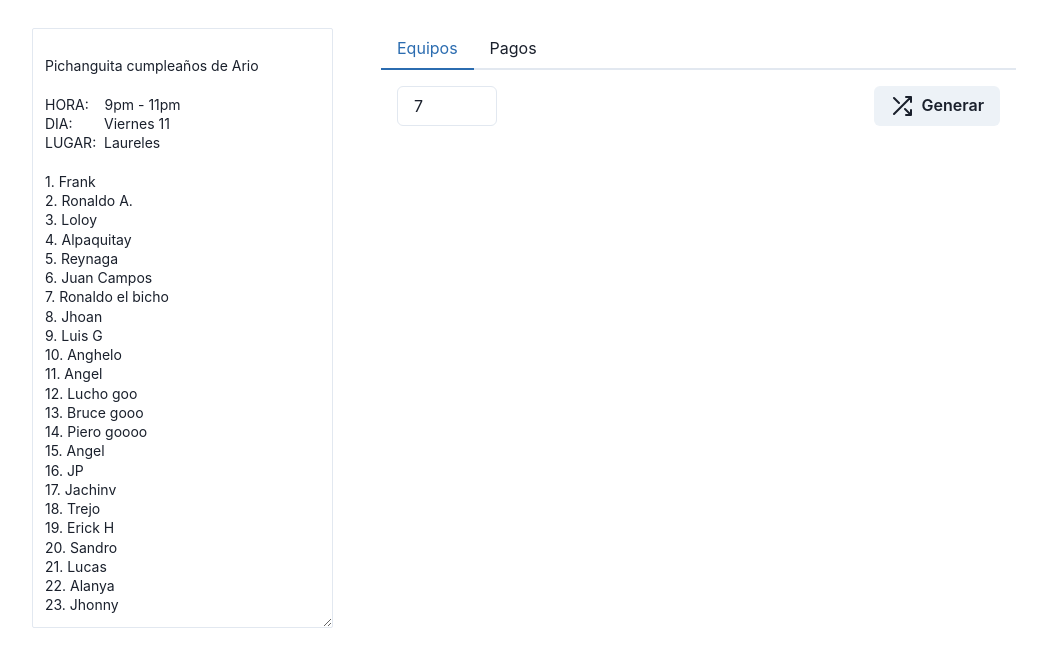
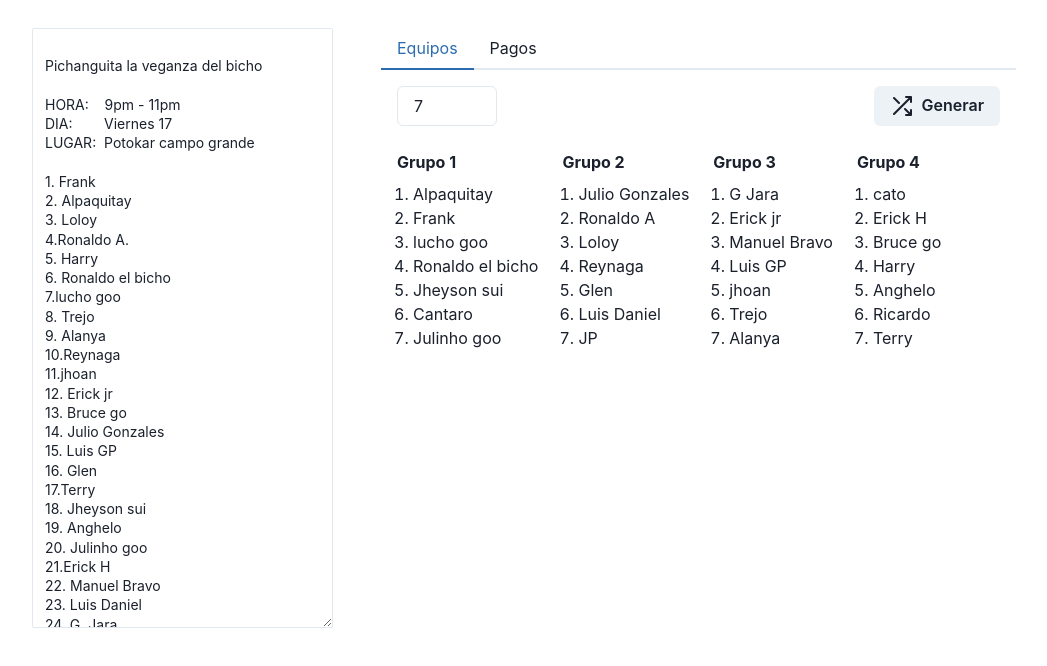
Before and after one commit to condef5/cojos-client, a React (Vite) app: page / in a window 1280 px wide. Shown: the top 666 px of the page, without its empty margins (116-1163 px from the left). Built offline with nearby package versions, Linux system fonts and the light colour scheme.

Commit message:
add local data

```diff
--- a/src/components/Teams.tsx
+++ b/src/components/Teams.tsx
@@ -4,9 +4,35 @@ import { useLocalStorage } from "./hooks";
 import { shuffleArray, sliceIntoChunks } from "./utils";
 import { ShuffleIcon, TrashIcon } from "./Icons";
 
+const defaultTeams = [
+  [
+    "Alpaquitay",
+    "Frank",
+    "lucho goo",
+    "Ronaldo el bicho",
+    "Jheyson sui",
+    "Cantaro",
+    "Julinho goo",
+  ],
+  [
+    "Julio Gonzales",
+    "Ronaldo A",
+    "Loloy",
+    "Reynaga",
+    "Glen",
+    "Luis Daniel",
+    "JP",
+  ],
+  ["G Jara", "Erick jr", "Manuel Bravo", "Luis GP", "jhoan", "Trejo", "Alanya"],
+  ["cato", "Erick H", "Bruce go", "Harry", "Anghelo", "Ricardo", "Terry"],
+];
+
 function Teams({ players }: { players: string[] }) {
   const [playerNumber, setPlayerNumber] = useState<number>(7);
-  const [groups, setGroups] = useLocalStorage<string[][]>("groups", []);
+  const [groups, setGroups] = useLocalStorage<string[][]>(
+    "groups",
+    defaultTeams
+  );
 
   return (
     <Box>
--- a/src/components/TextComponent.tsx
+++ b/src/components/TextComponent.tsx
@@ -3,35 +3,40 @@ import { Textarea, Box } from "@chakra-ui/react";
 import { useLocalStorage } from "./hooks";
 
 const defaultValue = `
-Pichanguita cumpleaños de Ario
+Pichanguita la veganza del bicho
 
 HORA:    9pm - 11pm
-DIA:        Viernes 11
-LUGAR:  Laureles
+DIA:        Viernes 17
+LUGAR:  Potokar campo grande
 
 1. Frank
-2. Ronaldo A.
+2. Alpaquitay
 3. Loloy
-4. Alpaquitay
-5. Reynaga
-6. Juan Campos
-7. Ronaldo el bicho
-8. Jhoan
-9. Luis G
-10. Anghelo
-11. Angel
-12. Lucho goo
-13. Bruce gooo
-14. Piero goooo
-15. Angel
-16. JP
-17. Jachinv
-18. Trejo
-19. Erick H
-20. Sandro
-21. Lucas
-22. Alanya
-23. Jhonny`;
+4.Ronaldo A.
+5. Harry
+6. Ronaldo el bicho
+7.lucho goo
+8. Trejo
+9. Alanya
+10.Reynaga
+11.jhoan
+12. Erick jr
+13. Bruce go
+14. Julio Gonzales
+15. Luis GP
+16. Glen
+17.Terry
+18. Jheyson sui
+19. Anghelo
+20. Julinho goo
+21.Erick H
+22. Manuel Bravo
+23. Luis Daniel
+24. G. Jara
+25. Cantaro
+26. Ricardo
+27. JP
+28. cato`;
 
 function TextComponent({
   setPlayers,
```
